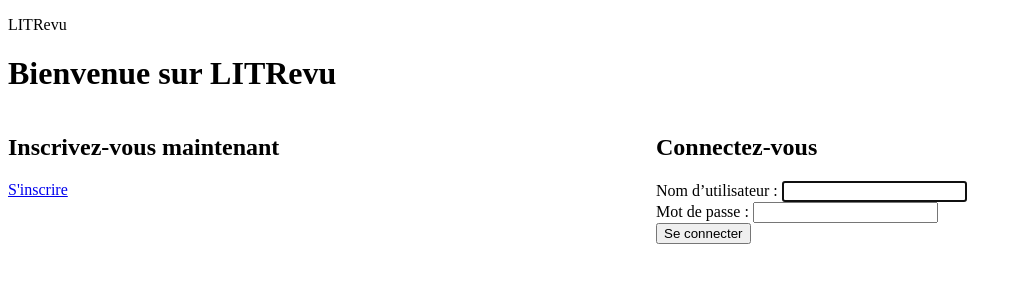
After one commit to Samyelamal/litrevu, a Django app: a page that uses templates/authentication/login.html in a window 1280 px wide. The commit adds this page. Shown: the top 300 px of the page, without its empty margins (0-1022 px from the left). Run offline with Django 5.2, Linux system fonts and the light colour scheme.

Commit message:
Ajoute la page de connexion, la déconnexion et le flux temporaire

```diff
--- a/litrevu/settings.py
+++ b/litrevu/settings.py
@@ -124,3 +124,7 @@ STATICFILES_DIRS = [BASE_DIR / 'static']
 DEFAULT_AUTO_FIELD = 'django.db.models.BigAutoField'
 
 AUTH_USER_MODEL = 'authentication.User'
+
+LOGIN_URL = 'login'
+LOGIN_REDIRECT_URL = 'flux'
+LOGOUT_REDIRECT_URL = 'login'
--- a/litrevu/urls.py
+++ b/litrevu/urls.py
@@ -1,22 +1,23 @@
-"""
-URL configuration for litrevu project.
-
-The `urlpatterns` list routes URLs to views. For more information please see:
-    https://docs.djangoproject.com/en/5.2/topics/http/urls/
-Examples:
-Function views
-    1. Add an import:  from my_app import views
-    2. Add a URL to urlpatterns:  path('', views.home, name='home')
-Class-based views
-    1. Add an import:  from other_app.views import Home
-    2. Add a URL to urlpatterns:  path('', Home.as_view(), name='home')
-Including another URLconf
-    1. Import the include() function: from django.urls import include, path
-    2. Add a URL to urlpatterns:  path('blog/', include('blog.urls'))
-"""
 from django.contrib import admin
+from django.contrib.auth.decorators import login_required
+from django.contrib.auth.views import LoginView, LogoutView
 from django.urls import path
+from django.views.generic import TemplateView
 
 urlpatterns = [
     path('admin/', admin.site.urls),
+    path(
+        '',
+        LoginView.as_view(
+            template_name='authentication/login.html',
+            redirect_authenticated_user=True,
+        ),
+        name='login',
+    ),
+    path('logout/', LogoutView.as_view(), name='logout'),
+    path(
+        'flux/',
+        login_required(TemplateView.as_view(template_name='flux.html')),
+        name='flux',
+    ),
 ]
--- a/static/css/styles.css
+++ b/static/css/styles.css
@@ -7,3 +7,15 @@
     left: 1rem;
     top: 1rem;
 }
+
+.accueil {
+    display: grid;
+    grid-template-columns: 1fr 1fr;
+    gap: 2rem;
+}
+
+@media (max-width: 700px) {
+    .accueil {
+        grid-template-columns: 1fr;
+    }
+}
--- /dev/null
+++ b/templates/authentication/login.html
@@ -0,0 +1,26 @@
+{% extends "base.html" %}
+
+{% block title %}Connexion{% endblock %}
+
+{% block content %}
+    <h1>Bienvenue sur LITRevu</h1>
+
+    <div class="accueil">
+        <section class="accueil-inscription" aria-labelledby="titre-inscription">
+            <h2 id="titre-inscription">Inscrivez-vous maintenant</h2>
+            <a href="#" class="bouton">S'inscrire</a>
+        </section>
+
+        <section class="accueil-connexion" aria-labelledby="titre-connexion">
+            <h2 id="titre-connexion">Connectez-vous</h2>
+            <form method="post" novalidate>
+                {% csrf_token %}
+                {% if form.non_field_errors %}
+                    <div class="erreur" role="alert">{{ form.non_field_errors }}</div>
+                {% endif %}
+                {{ form.as_div }}
+                <button type="submit" class="bouton">Se connecter</button>
+            </form>
+        </section>
+    </div>
+{% endblock %}
```
Also changed, not shown: templates/flux.html (added, +8 -0 lines).
